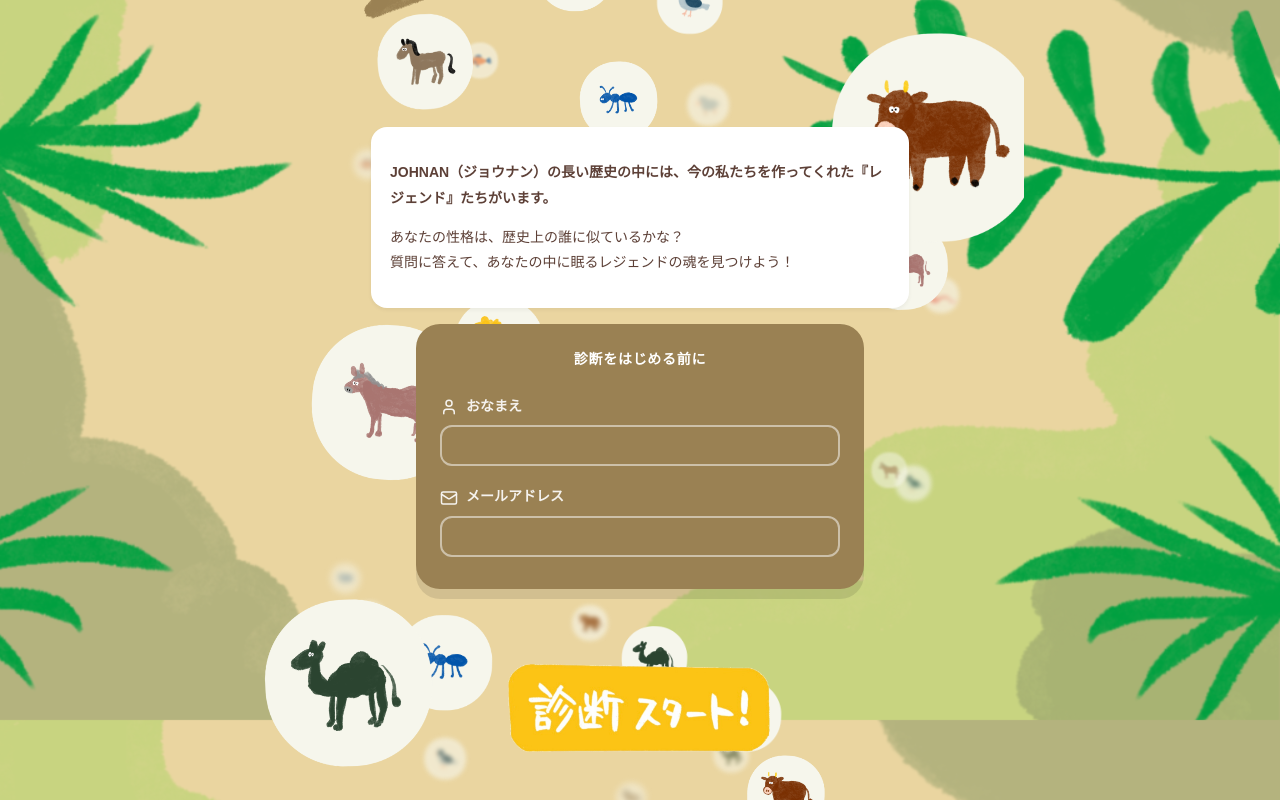
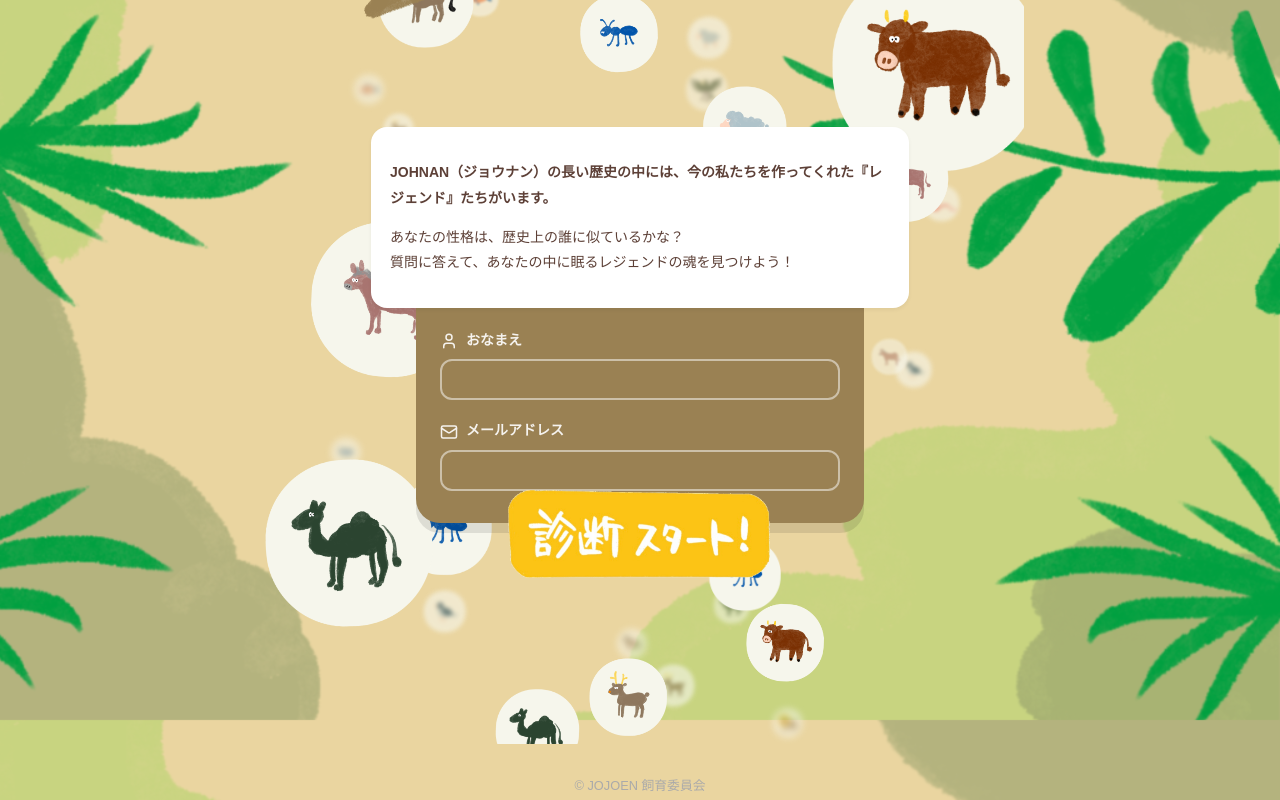
Before and after one commit to jack-visual-thinker/johnan-app, a React (Vite) app: page / in a window 1280 px wide. Shown: the part 560-1360 px from the top of the page. Built offline with nearby package versions, Linux system fonts and the light colour scheme.

Commit message:
Apply specific negative margins for compact layout

```diff
--- a/src/views/NewStartView.tsx
+++ b/src/views/NewStartView.tsx
@@ -74,13 +74,15 @@
           borderRadius: '16px',
           padding: '1.2rem', // Reduced padding
           maxWidth: '500px',
-          margin: '0 auto 1rem auto', // Reduced margin
+          margin: '-20px auto -20px auto', // User requested -20px top/bottom
           textAlign: 'left',
           color: 'var(--color-text)',
           boxShadow: '0 2px 4px rgba(0,0,0,0.05)',
           fontFamily: 'var(--font-body)',
           lineHeight: '1.8', // Slightly reduced line height
-          fontSize: '14px'
+          fontSize: '14px',
+          zIndex: 2, // Ensure it sits correctly if overlapping
+          position: 'relative'
         }}>
           <p style={{ marginBottom: '0.8rem', fontWeight: 'bold' }}>
             JOHNAN（ジョウナン）の長い歴史の中には、今の私たちを作ってくれた『レジェンド』たちがいます。
@@ -97,12 +99,14 @@
           <div className="card" style={{
             textAlign: 'left',
             maxWidth: '400px',
-            margin: '0 auto 0.5rem auto', // Reduced margin
+            margin: '-50px auto -50px auto', // User requested -50px top/bottom
             padding: '1.5rem', // Reduced padding
             backgroundColor: 'var(--color-card-brown)',
             color: 'var(--color-text-white)',
             boxShadow: '0 10px 0 rgba(0,0,0,0.1)',
-            borderRadius: '24px'
+            borderRadius: '24px',
+            position: 'relative',
+            zIndex: 1
           }}>
             <h2 style={{
               fontSize: '14px',
@@ -229,7 +233,10 @@
             padding: 0,
             cursor: 'pointer',
             marginBottom: '2rem',
-            display: 'inline-block'
+            marginTop: '-50px', // User requested -50px top margin
+            display: 'inline-block',
+            position: 'relative',
+            zIndex: 2 // Ensure button is clickable over any overlap
           }}>
             <img src={startBtnImg} alt="診断スタート！" style={{ width: '100%', maxWidth: '300px', display: 'block' }} />
           </button>
```
